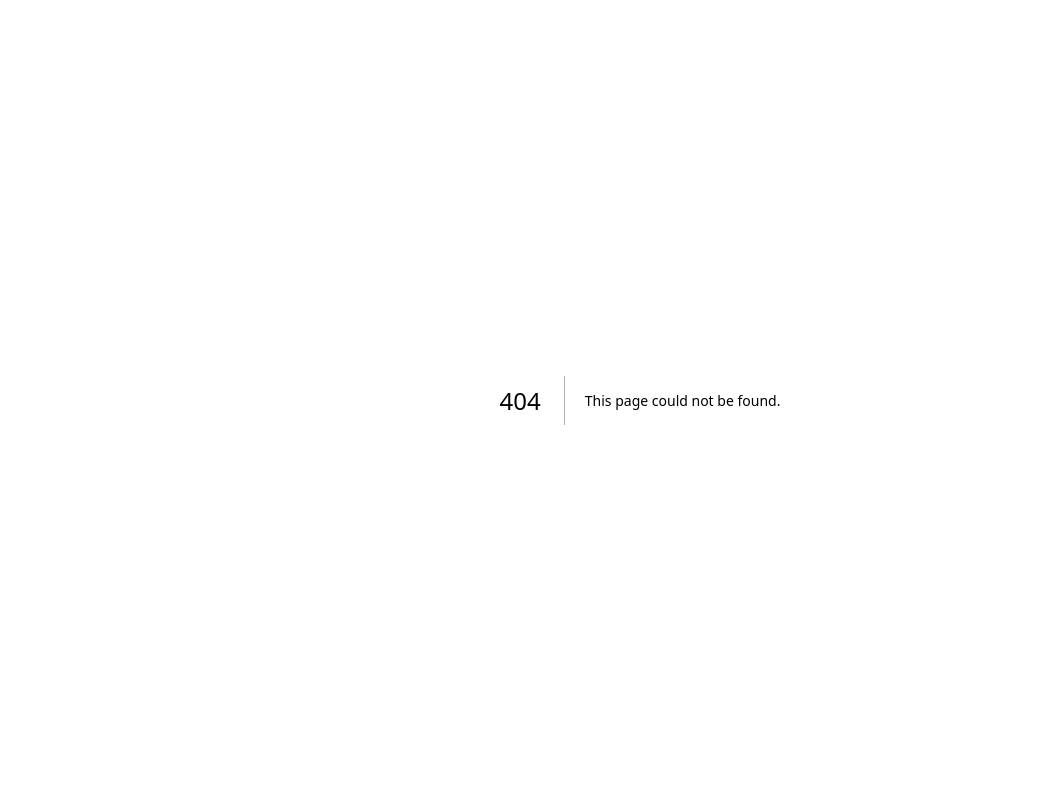
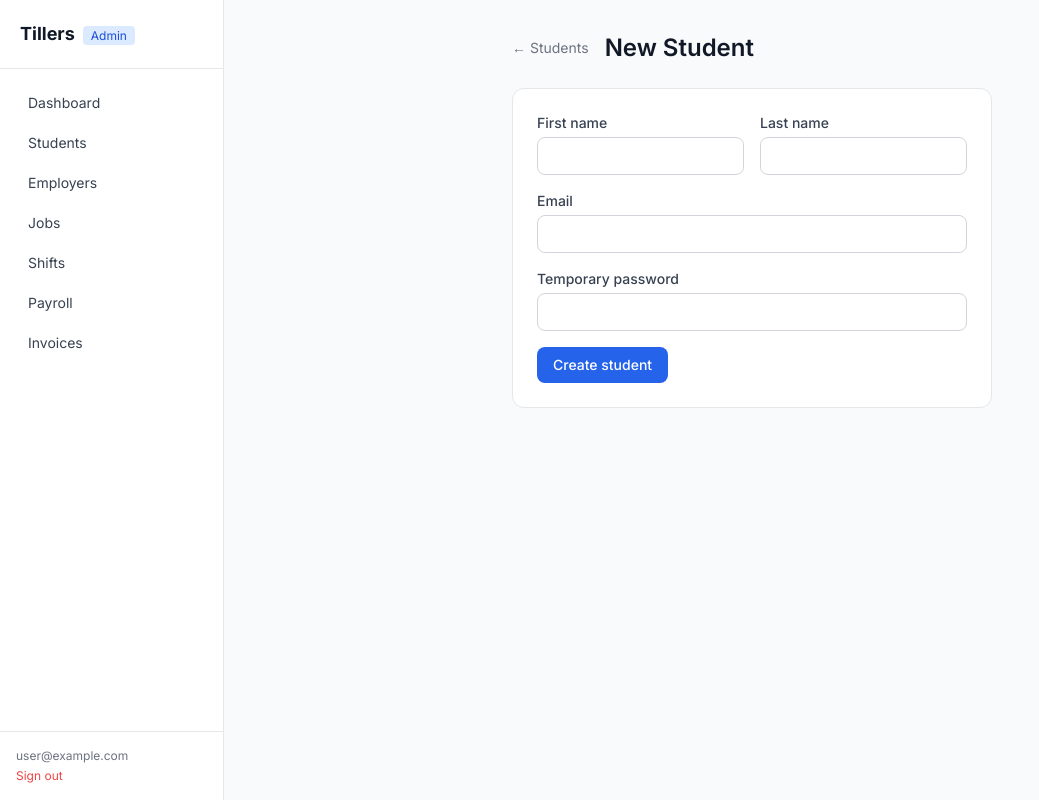
Before and after one commit to ChaseW3/Tillers-app, a Next.js app: page /admin/students/new in a window 1280 px wide. Before the commit this address had no page. Shown: the whole page, without its empty margins (0-1039 px from the left). Built offline with nearby package versions, Linux system fonts and the light colour scheme; no server answers; sample sign-in values are in the browser's storage.

Commit message:
feat: admin create student page with invite URL display

```diff
--- /dev/null
+++ b/src/app/admin/students/new/page.tsx
@@ -0,0 +1,111 @@
+'use client'
+
+import { useState } from 'react'
+import Link from 'next/link'
+import { Card } from '@/components/ui/card'
+import { Input } from '@/components/ui/input'
+import { Button } from '@/components/ui/button'
+
+export default function NewStudentPage() {
+  const [form, setForm] = useState({
+    firstName: '',
+    lastName: '',
+    email: '',
+    temporaryPassword: '',
+  })
+  const [submitting, setSubmitting] = useState(false)
+  const [error, setError] = useState<string | null>(null)
+  const [result, setResult] = useState<{ studentId: string; inviteUrl: string } | null>(null)
+
+  function handleChange(e: React.ChangeEvent<HTMLInputElement>) {
+    setForm((prev) => ({ ...prev, [e.target.name]: e.target.value }))
+  }
+
+  async function handleSubmit(e: React.FormEvent) {
+    e.preventDefault()
+    setSubmitting(true)
+    setError(null)
+    try {
+      const res = await fetch('/api/admin/students', {
+        method: 'POST',
+        headers: { 'Content-Type': 'application/json' },
+        body: JSON.stringify(form),
+      })
+      const data = await res.json()
+      if (!res.ok) {
+        setError(data.error?.formErrors?.[0] ?? data.error ?? 'Failed to create student')
+        return
+      }
+      setResult({ studentId: data.student.id, inviteUrl: data.inviteUrl })
+    } finally {
+      setSubmitting(false)
+    }
+  }
+
+  if (result) {
+    return (
+      <div className="max-w-lg mx-auto py-8 px-4 space-y-6">
+        <h1 className="text-2xl font-semibold text-gray-900">Student created</h1>
+        <Card className="space-y-4">
+          <p className="text-sm text-gray-700">
+            No email was sent. Copy this link and share it with the student.
+          </p>
+          <div>
+            <label className="text-sm font-medium text-gray-700 block mb-1">Invite link</label>
+            <input
+              readOnly
+              value={result.inviteUrl}
+              className="w-full rounded-lg border border-gray-300 px-3 py-2 text-sm bg-gray-50 text-gray-800 select-all"
+              onClick={(e) => (e.target as HTMLInputElement).select()}
+            />
+          </div>
+          <div className="flex gap-3">
+            <Link href={`/admin/students/${result.studentId}`}>
+              <Button variant="secondary">View profile</Button>
+            </Link>
+            <Button
+              variant="ghost"
+              onClick={() => {
+                setResult(null)
+                setForm({ firstName: '', lastName: '', email: '', temporaryPassword: '' })
+              }}
+            >
+              Create another
+            </Button>
+          </div>
+        </Card>
+      </div>
+    )
+  }
+
+  return (
+    <div className="max-w-lg mx-auto py-8 px-4 space-y-6">
+      <div className="flex items-center gap-4">
+        <Link href="/admin/students" className="text-sm text-gray-500 hover:text-gray-700">
+          ← Students
+        </Link>
+        <h1 className="text-2xl font-semibold text-gray-900">New Student</h1>
+      </div>
+      <Card>
+        <form onSubmit={handleSubmit} className="space-y-4">
+          <div className="grid grid-cols-2 gap-4">
+            <Input label="First name" name="firstName" value={form.firstName} onChange={handleChange} required />
+            <Input label="Last name" name="lastName" value={form.lastName} onChange={handleChange} required />
+          </div>
+          <Input label="Email" name="email" type="email" value={form.email} onChange={handleChange} required />
+          <Input
+            label="Temporary password"
+            name="temporaryPassword"
+            type="password"
+            value={form.temporaryPassword}
+            onChange={handleChange}
+            required
+            minLength={8}
+          />
+          {error && <p className="text-sm text-red-600">{error}</p>}
+          <Button type="submit" loading={submitting}>Create student</Button>
+        </form>
+      </Card>
+    </div>
+  )
+}
```
